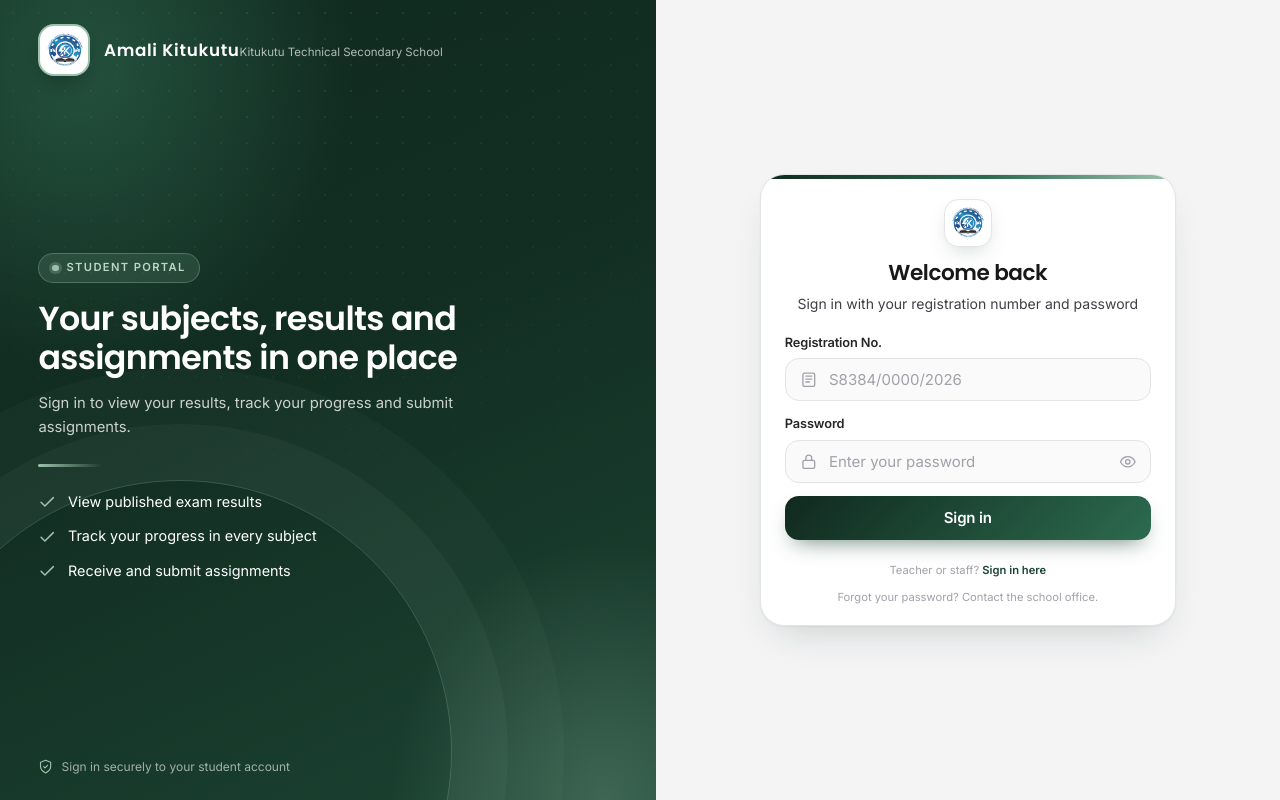
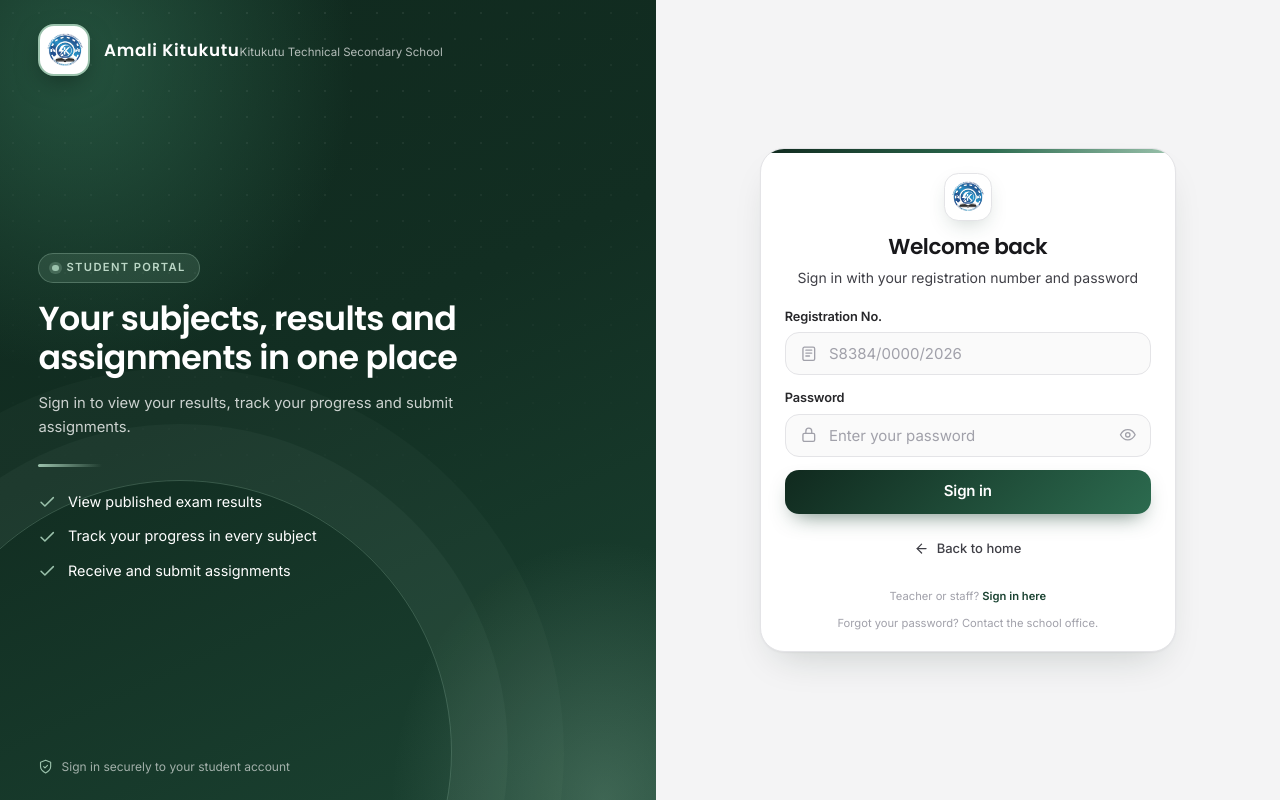
Before and after one commit to kizenga11/amalikitukutu, a Next.js app: page /student/login in a window 1280 px wide. Built offline with nearby package versions, Linux system fonts and the light colour scheme; no server answers.

Commit message:
Add back-to-home link on student login page

```diff
--- a/src/components/student-login-form.tsx
+++ b/src/components/student-login-form.tsx
@@ -42,6 +42,15 @@ function EyeOffIcon() {
       <path d="M10.6 5.2A10.6 10.6 0 0 1 12 5c6.5 0 10 7 10 7a17 17 0 0 1-3.2 4" />
       <path d="M6.3 6.3A17 17 0 0 0 2 12s3.5 7 10 7a10 10 0 0 0 4.2-.9" />
       <path d="M9.9 9.9a3 3 0 0 0 4.2 4.2" />
+    </svg>
+  );
+}
+
+function ArrowLeftIcon() {
+  return (
+    <svg viewBox="0 0 24 24" fill="none" stroke="currentColor" strokeWidth="2" strokeLinecap="round" strokeLinejoin="round" aria-hidden="true">
+      <path d="m12 19-7-7 7-7" />
+      <path d="M19 12H5" />
     </svg>
   );
 }
@@ -216,6 +225,11 @@ export default function StudentLoginForm() {
             <button className="auth-submit" type="submit" disabled={submitting}>
               {submitting ? "Signing in…" : "Sign in"}
             </button>
+
+            <Link className="auth-back" href="/">
+              <ArrowLeftIcon />
+              Back to home
+            </Link>
           </form>
 
           <p className="auth-foot" style={{ marginTop: "1.4rem" }}>
```
